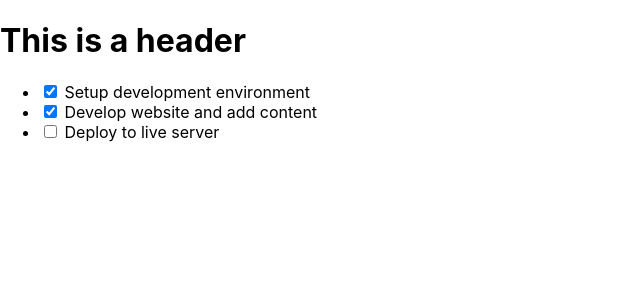
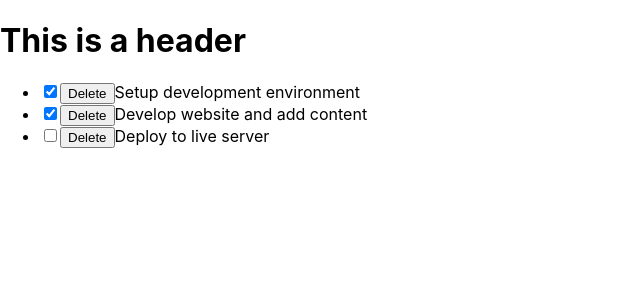
Before and after one commit to nottherealalanturing/Todo-React-App-, a React (Create React App) app: page / in a window 1280 px wide. Shown: the top 300 px of the page, without its empty margins (0-640 px from the left). Built offline with nearby package versions, Linux system fonts and the light colour scheme.

Commit message:
feat: add event handler for deleting todo item

```diff
--- a/src/components/TodoContainer.js
+++ b/src/components/TodoContainer.js
@@ -40,11 +40,25 @@ class TodoContainer extends React.Component {
     }));
   };
 
+  deleteItem = (id) => {
+    this.setState({
+      todos: [
+        ...this.state.todos.filter((todo) => {
+          return todo.id !== id;
+        }),
+      ],
+    });
+  };
+
   render() {
     return (
       <React.Fragment>
         <Header />
-        <TodoList todoList={this.state.todos} handleChangeProps={this.handleChange} />
+        <TodoList
+          todoList={this.state.todos}
+          handleChangeProps={this.handleChange}
+          deleteItemProps={this.deleteItem}
+        />
       </React.Fragment>
     );
   }
--- a/src/components/TodoItem.js
+++ b/src/components/TodoItem.js
@@ -2,14 +2,15 @@ import React from 'react';
 
 class TodoItem extends React.Component {
   render() {
-    const { todo, handleChangeProps } = this.props;
+    const { todo, handleChangeProps, deleteItemProps } = this.props;
     return (
       <li>
         <input
           type="checkbox"
           checked={todo.completed}
           onChange={() => handleChangeProps(todo.id)}
-        />{' '}
+        />
+        <button onClick={() => deleteItemProps(todo.id)}>Delete</button>
         {this.props.todo.title}
       </li>
     );
--- a/src/components/TodoList.js
+++ b/src/components/TodoList.js
@@ -3,11 +3,16 @@ import TodoItem from './TodoItem.js';
 
 class TodoList extends React.Component {
   render() {
-    const { handleChangeProps } = this.props;
+    const { handleChangeProps, deleteItemProps } = this.props;
     return (
       <ul>
         {this.props.todoList.map((todo) => (
-          <TodoItem todo={todo} key={todo.id} handleChangeProps={handleChangeProps} />
+          <TodoItem
+            todo={todo}
+            key={todo.id}
+            handleChangeProps={handleChangeProps}
+            deleteItemProps={deleteItemProps}
+          />
         ))}
       </ul>
     );
```
